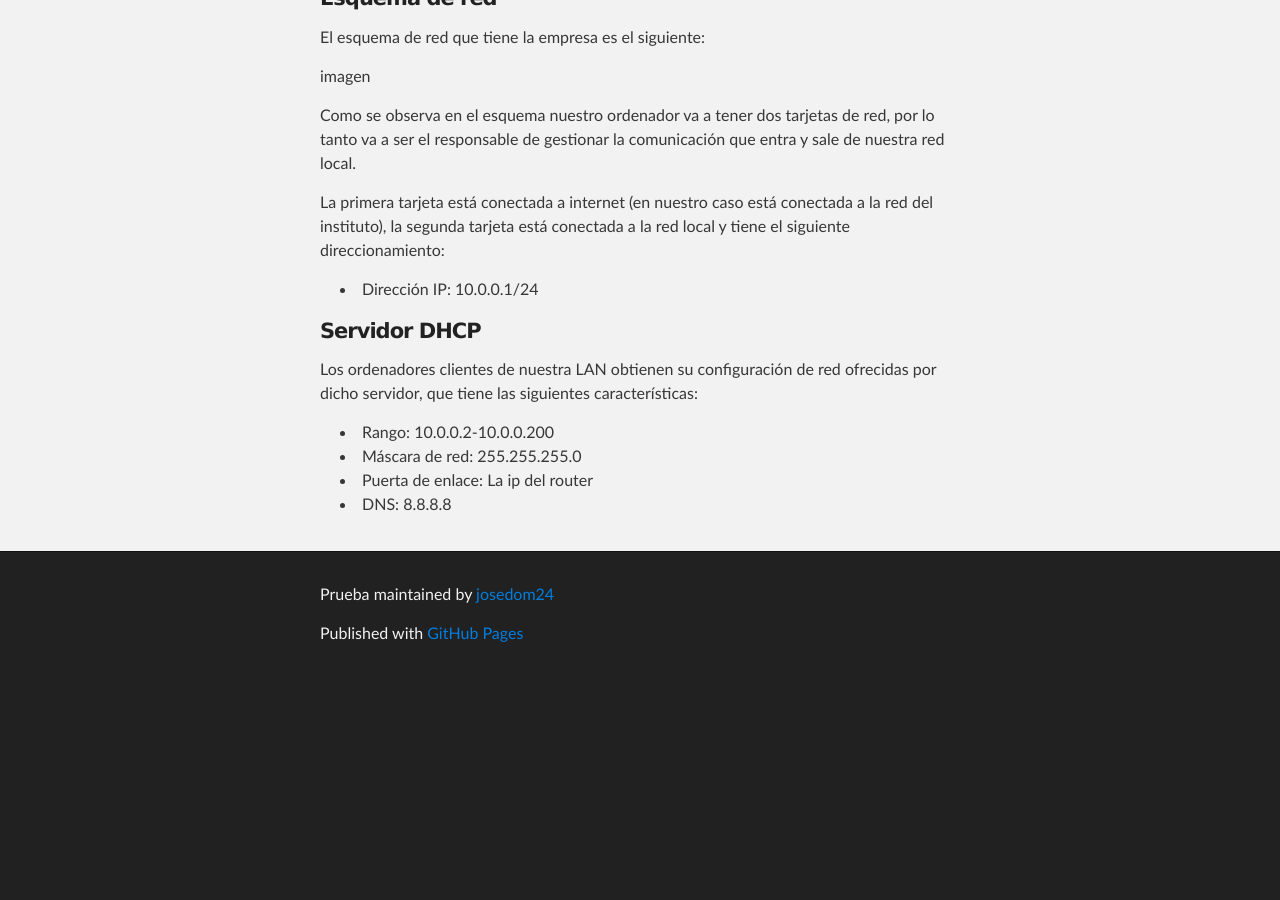
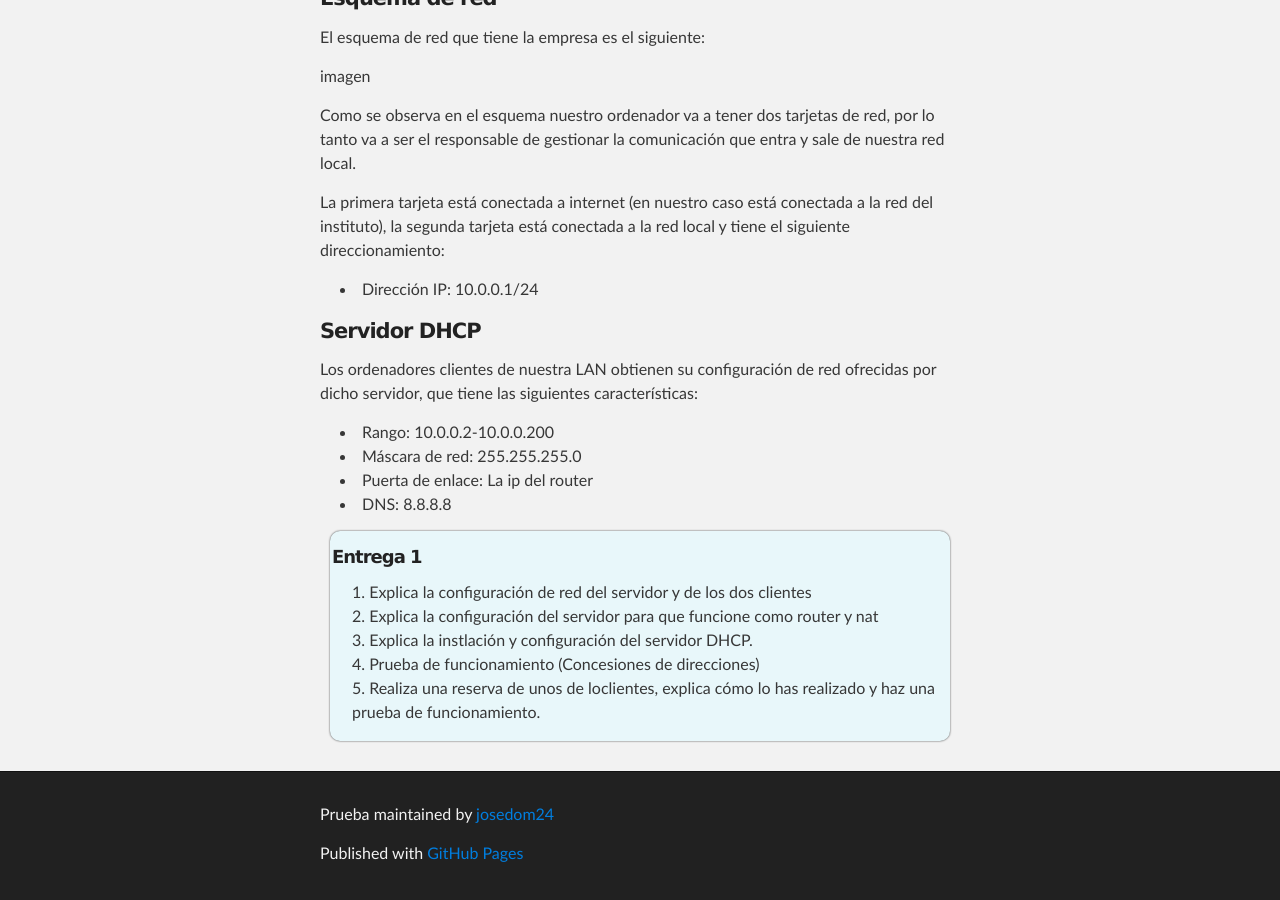
Before and after one commit to josedom24/josedom24.github.io, a Jekyll site: the page built from mod/serviciosgm/proyecto1.md, in a window 1280 px wide and 900 px high, scrolled down 776 px. Built offline with Jekyll 4.4.1, drawn with Linux system fonts in a browser that asks for light colours; before the commit the page ends 1456 px from its top, so only the background shows below that.

Commit message:
Update proyecto1.md

```diff
--- a/mod/serviciosgm/proyecto1.md
+++ b/mod/serviciosgm/proyecto1.md
@@ -40,3 +40,11 @@ Los ordenadores clientes de nuestra LAN obtienen su configuración de red ofreci
 * Máscara de red: 255.255.255.0
 * Puerta de enlace: La ip del router
 * DNS: 8.8.8.8
+
+<div class='ejercicios' markdown='1'>
+##### **Entrega 1**
+1. Explica la configuración de red del servidor y de los dos clientes
+2. Explica la configuración del servidor para que funcione como router y nat
+3. Explica la instlación y configuración del servidor DHCP.
+4. Prueba de funcionamiento (Concesiones de direcciones)
+5. Realiza una reserva de unos de loclientes, explica cómo lo has realizado y haz una prueba de funcionamiento.
```
